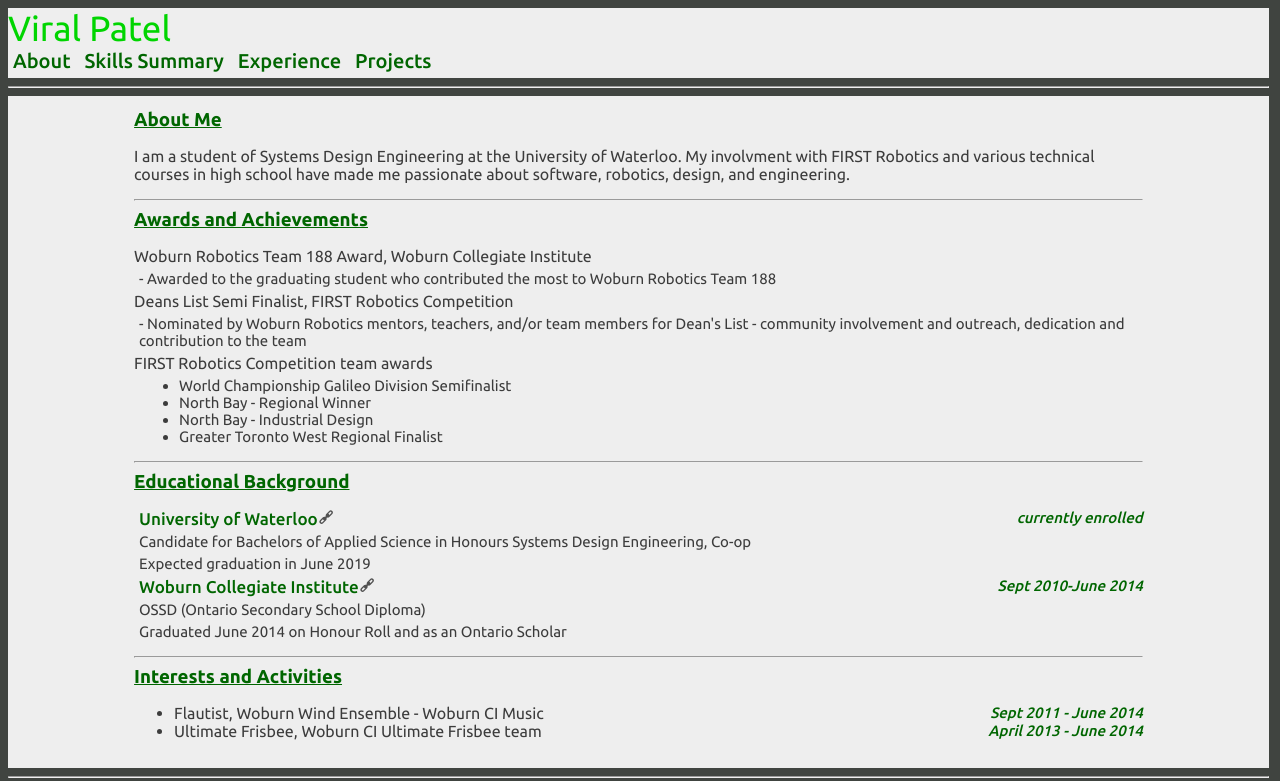
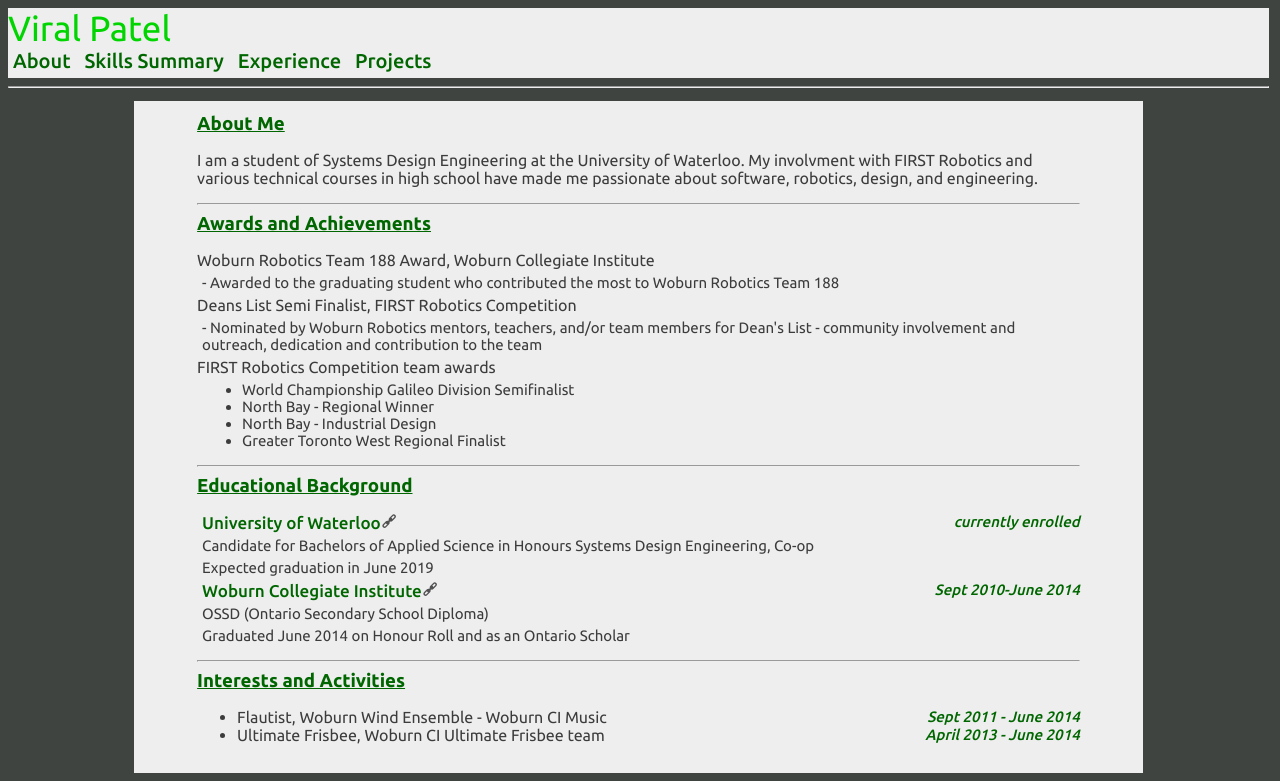
Before and after one commit to viral-p/viral-p.github.io, a plain HTML site: page index.html in a window 1280 px wide. Shown: the top 781 px of the page. Drawn offline with Linux system fonts and the light colour scheme.

Commit message:
Update style.css
content padding and margins

```diff
--- a/style.css
+++ b/style.css
@@ -63,7 +63,8 @@
 .content {
 	background-color: #eee;
 	color: #3C3C3C;
-	padding: 1% 10% 1% 10%;
+	padding: 1% 5% 1% 5%;
+	margin:  1% 10% 1% 10%;
 }
 h3{
 	color: #060;
```
